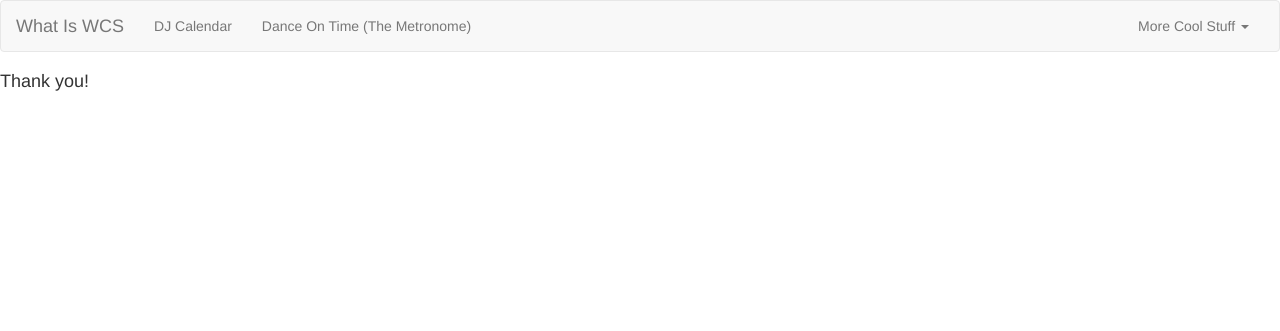
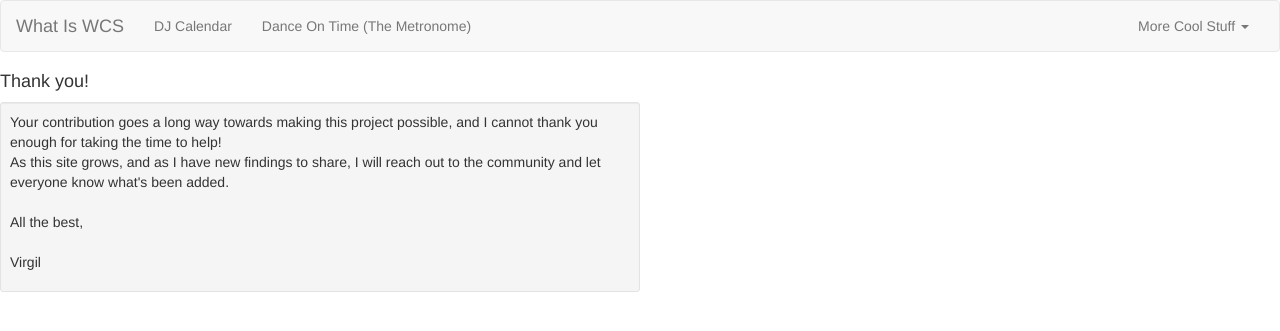
Before and after one commit to vbreeden/wcs_server, a Django app: page /thankyou/ in a window 1280 px wide. Shown: the top 331 px of the page. Run offline with Django 3.2, Linux system fonts and the light colour scheme; some libraries are stand-ins or nearby versions.

Commit message:
The css needed a quick fix, and the thankyou page has been wrapped up.

```diff
--- a/whatiswcs/static/whatiswcs/css/whatiswcs.css
+++ b/whatiswcs/static/whatiswcs/css/whatiswcs.css
@@ -1,4 +1,6 @@
-input,
+input[type=text],
+input[type=number],
+input[type=url],
 select,
 textarea{
     width: 100%;
--- a/whatiswcs/templates/whatiswcs/thankyou.html
+++ b/whatiswcs/templates/whatiswcs/thankyou.html
@@ -6,5 +6,17 @@
 {% endblock extra_head_content %}
 
 {% block content %}
-<h4>Thank you!</h4>
+    <h4>Thank you!</h4>
+    <div class="well well-sm col-sm-6">
+        <div class="row top-buffer">
+            <div class="col-sm-12">
+                <p>Your contribution goes a long way towards making this project possible, and I cannot thank you enough
+                    for taking the time to help!<br>
+                As this site grows, and as I have new findings to share, I will reach out to the community and let
+                everyone know what's been added.<br><br>
+                All the best,<br><br>
+                Virgil</p>
+            </div>
+        </div>
+    </div>
 {% endblock content %}
```
